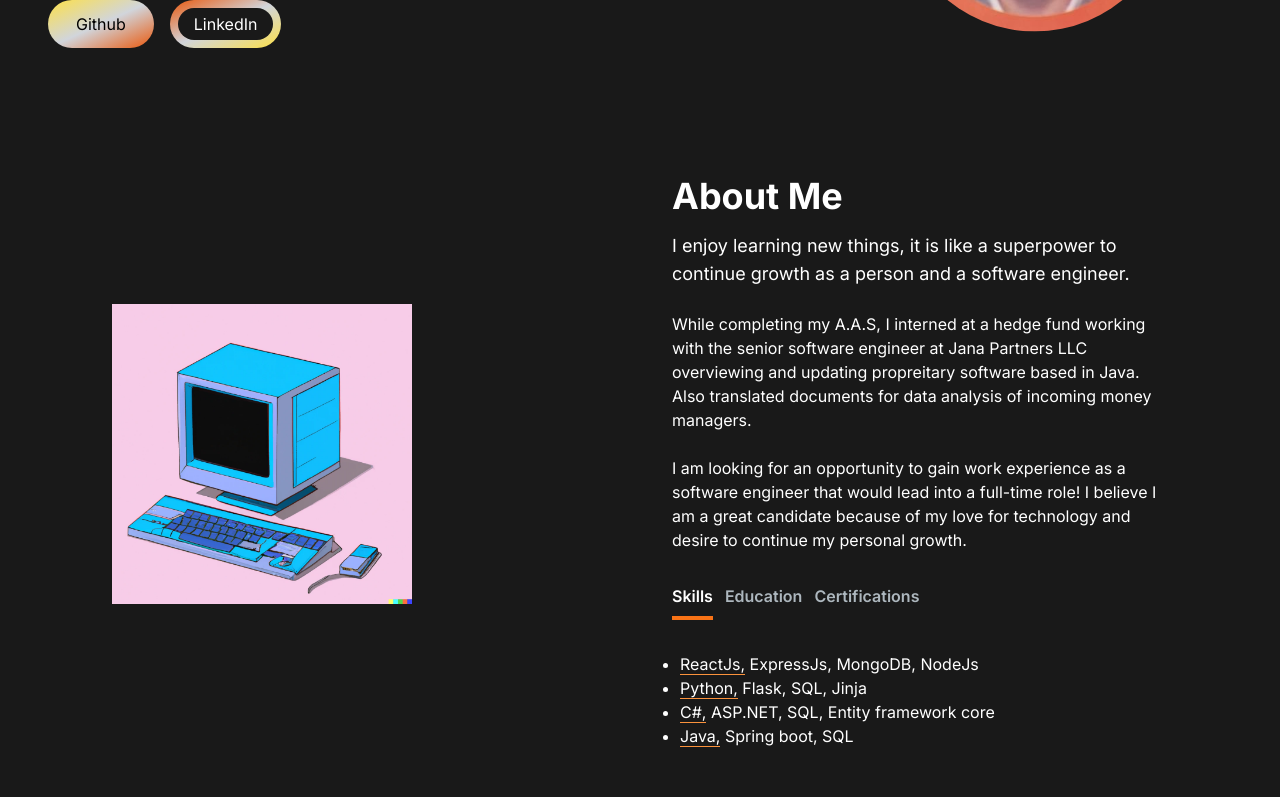
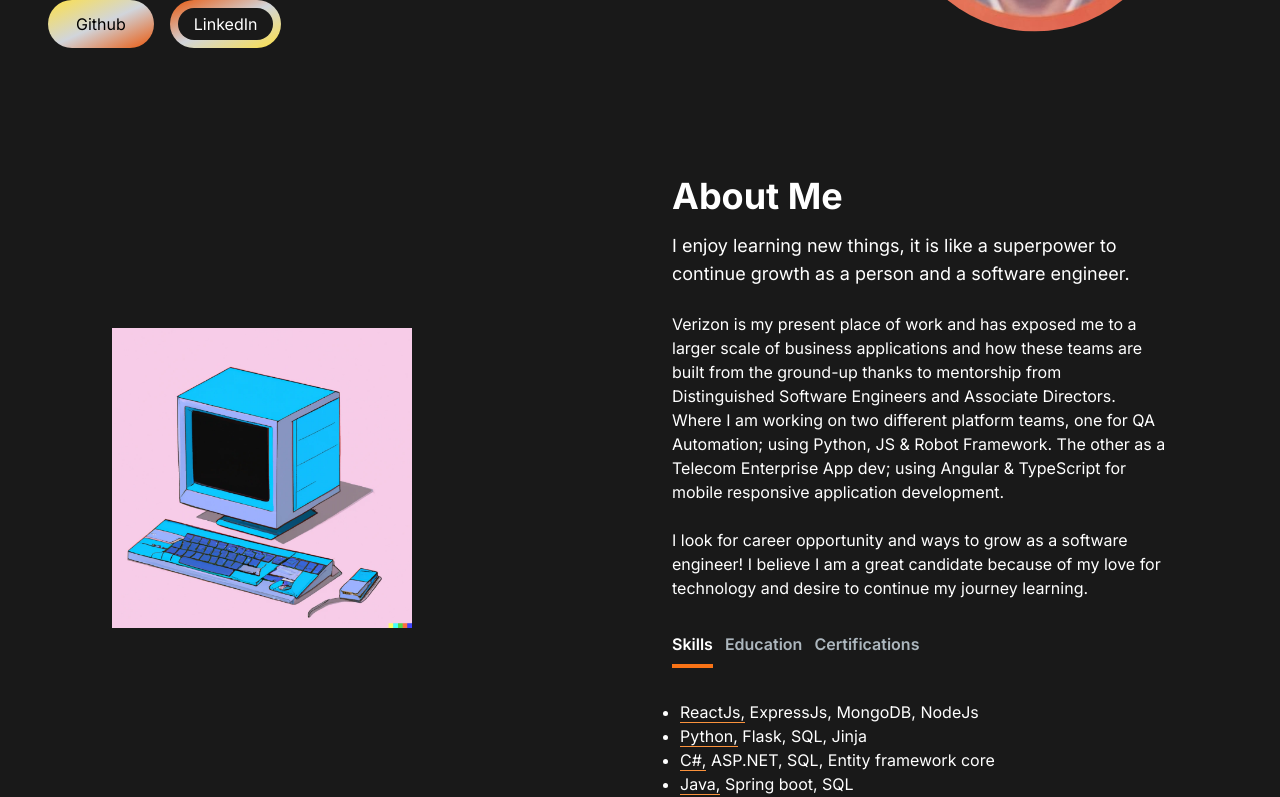
Before and after one commit to daniel-mar/portfolio-website, a Next.js app: page / in a window 1280 px wide. Shown: the part 436-1233 px from the top of the page. Built offline with nearby package versions, Linux system fonts and the light colour scheme.

Commit message:
updated about me section to current

```diff
--- a/src/app/components/AboutSection.jsx
+++ b/src/app/components/AboutSection.jsx
@@ -60,12 +60,14 @@ const AboutSection = () => {
                 </p>
                 <br/>
                 <p>
-                    While completing my A.A.S, I interned at a hedge fund working with the senior software engineer at Jana Partners LLC overviewing and updating propreitary software based in Java. Also translated documents for data analysis of incoming money managers.
+                    Verizon is my present place of work and has exposed me to a larger scale of business applications and how these teams are built from the ground-up thanks to mentorship from Distinguished Software Engineers and Associate Directors.
                 </p>
-
+                <p>
+                    Where I am working on two different platform teams, one for QA Automation; using Python, JS & Robot Framework. The other as a Telecom Enterprise App dev; using Angular & TypeScript for mobile responsive application development.
+                </p>
                 <br />
                 <p>
-                    I am looking for an opportunity to gain work experience as a software engineer that would lead into a full-time role! I believe I am a great candidate because of my love for technology and desire to continue my personal growth.
+                    I look for career opportunity and ways to grow as a software engineer! I believe I am a great candidate because of my love for technology and desire to continue my journey learning.
                 </p>
 
                 <div className='flex flex-row mt-8'>
```
